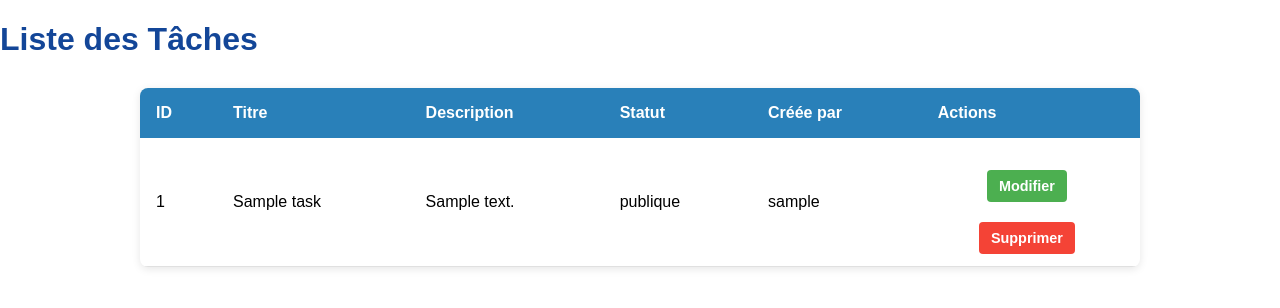
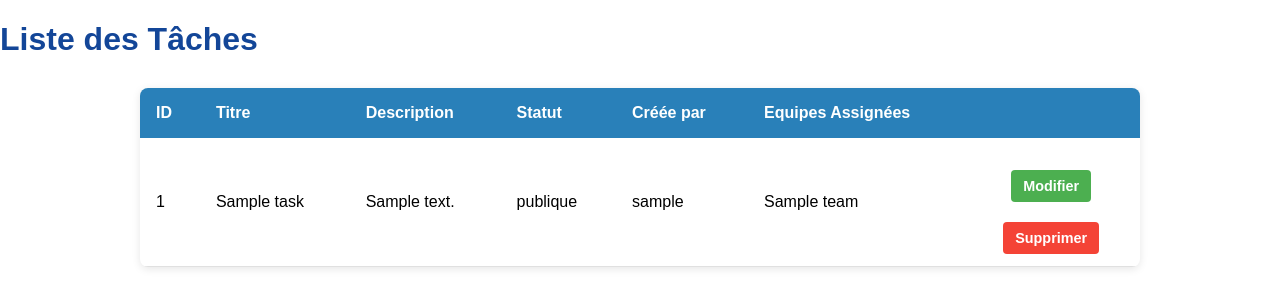
Before and after one commit to Syrinbh/projetServeur, a Django app: page /list/ in a window 1280 px wide. Shown: the part 68-376 px from the top of the page. Run offline with Django 5.2, Linux system fonts and the light colour scheme; a user stored in the database is signed in; tables that the repository leaves empty hold one stand-in row (values such as "Sample post").

Commit message:
affiche les membres dans les teams

```diff
--- a/tasks/models.py
+++ b/tasks/models.py
@@ -23,7 +23,7 @@ class User(AbstractUser):
 
 class Team(models.Model):
     name = models.CharField(max_length=200)
-    members = models.ManyToManyField('User')
+    members = models.ManyToManyField('User',related_name="teams")
     task_list = models.ManyToManyField('Task')  # Liste des tâches
 
     def __str__(self):
--- a/tasks/templates/tasks/List_task.html
+++ b/tasks/templates/tasks/List_task.html
@@ -29,7 +29,8 @@
             <th>Description</th>
             <th>Statut</th>
             <th>Créée par</th>
-            <th>Actions</th>
+            <th>Equipes Assignées</th>
+            <th></th>
           </tr>
         </thead>
         <tbody>
@@ -40,6 +41,14 @@
               <td>{{ task.description }}</td>
               <td>{{ task.statut }}</td>
               <td>{{ task.createdby.username }}</td>
+              <td>{% if task.assignedTeams.exists %}
+                    {% for team in task.assignedTeams.all %}
+                      {{ team.name }} {% if not forloop.last %}, {% endif %}
+                    {% endfor %}
+                  {% else %}
+                    <em>Aucune</em>
+                  {% endif %}
+              </td>
               <td>
                 <!-- Boutons liés à chaque tâche -->
                 <a href="{% url 'update' task.id %}">
```
Also changed, not shown: tasks/templates/tasks/List_team.html (+9 -1 lines).
